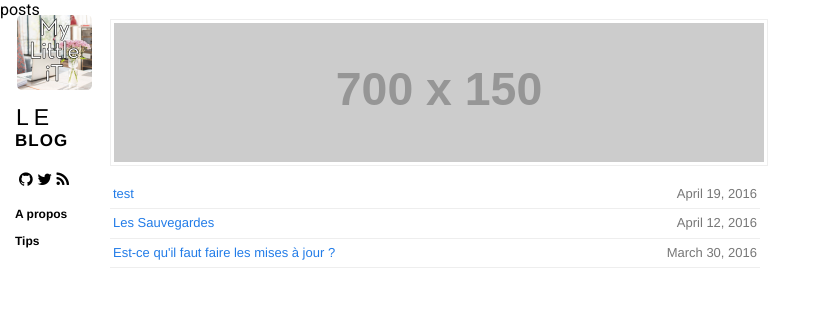
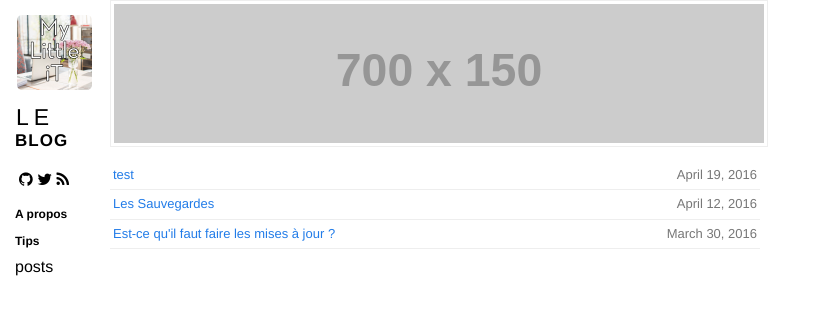
Before and after one commit to holman/left, a Jekyll site: the page built from index.html, in a window 1280 px wide. Shown: the top 315 px of the page, without its empty margins (0-830 px from the left). Built offline with Jekyll 4.4.1, drawn with Linux system fonts in a browser that asks for light colours; nearby versions of some CDN libraries.

Commit message:
Update sidebar.html

```diff
--- a/_includes/sidebar.html
+++ b/_includes/sidebar.html
@@ -20,10 +20,9 @@
     <ul>
       <li><a href="/about.html">A propos</a></li>
       <li><a href="/">Tips</a></li>
+      {% for category in site.categories %}
+      {{ category | first }}
+      {% endfor %}
     </ul>
   </section>
 </section>
-
-{% for category in site.categories %}
-    {{ category | first }}
-{% endfor %}
```
